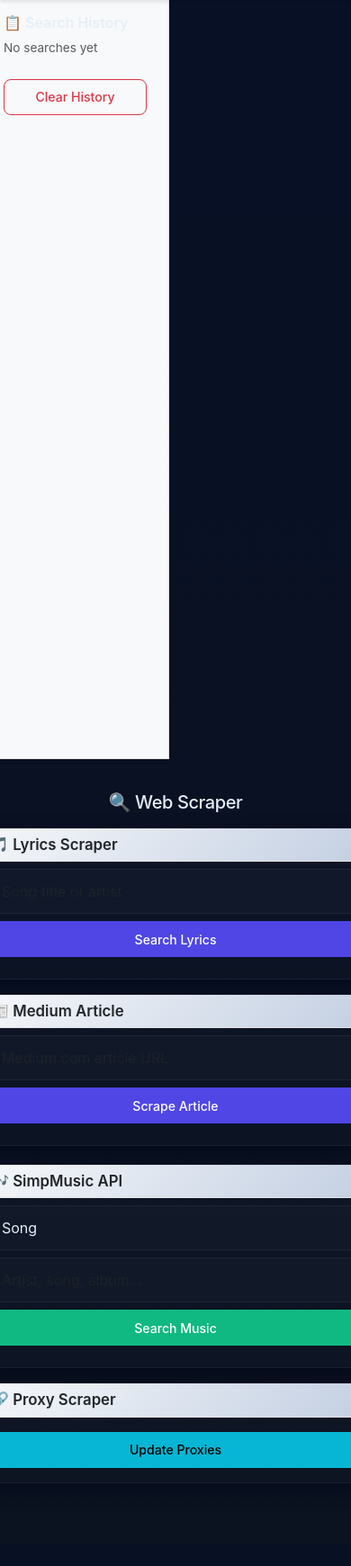
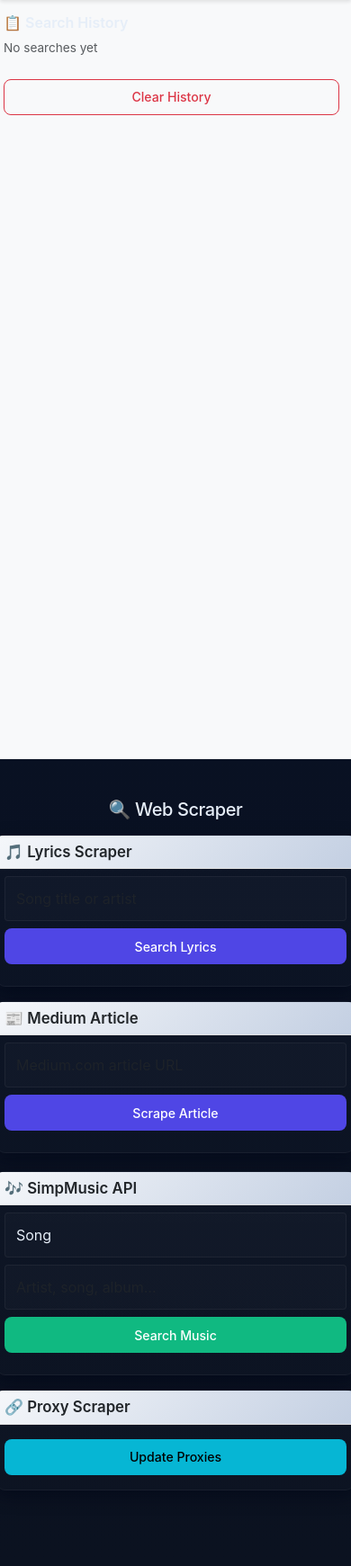
Before and after one commit to vincent0-ai/scrapper, a Flask app: page / in a window 390 px wide; the page is wider, and only the part inside the window is pictured. Shown: the part 62-1803 px from the top of that part at 90% size. Before the commit the page ends 1711 px from the top of that part, so only its background shows below. Run offline with Flask 3, Linux system fonts and the light colour scheme; data that the repository does not hold is empty.

Commit message:
Implement fixed sidebar layout with responsive adjustments for main content

```diff
--- a/static/styles.css
+++ b/static/styles.css
@@ -172,3 +172,23 @@ input.form-control, select.form-select{
     .card-header .d-flex.flex-md-row{ flex-direction: column !important; }
     .col-md-2{ flex: 0 0 200px; max-width: 200px; }
 }
+
+/* Layout: fixed sidebar + flexible main content */
+.sidebar-fixed{
+    flex: 0 0 260px;
+    max-width: 260px;
+    min-width: 220px;
+}
+.main-fluid{
+    flex: 1 1 auto;
+    min-width: 0; /* allow children to shrink properly */
+}
+
+/* Ensure the row uses flex and doesn't wrap sidebar unexpectedly */
+.container-fluid > .row{ display:flex; }
+
+/* Responsive: stack sidebar above main on small screens */
+@media (max-width: 767px){
+    .sidebar-fixed{ flex: 0 0 100%; max-width: 100%; border-right: none; border-bottom: 1px solid rgba(0,0,0,0.06); }
+    .main-fluid{ flex: 0 0 100%; max-width: 100%; }
+}
--- a/templates/base.html
+++ b/templates/base.html
@@ -39,8 +39,8 @@
     </nav>
     <div class="container-fluid">
       <div class="row">
-        <!-- Sidebar with Search History -->
-        <div class="col-md-2 bg-light p-3" style="min-height: 100vh; border-right: 1px solid #ddd;">
+        <!-- Sidebar with Search History (fixed width) -->
+        <div class="sidebar-fixed bg-light p-3" style="min-height: 100vh; border-right: 1px solid #ddd;">
           <div class="sidebar-content">
             <h5 class="mb-2">📋 Search History</h5>
             <div id="search-history" class="mt-2">
@@ -49,9 +49,9 @@
             <button class="btn btn-sm btn-outline-danger mt-2 w-100" id="clear-history-btn">Clear History</button>
           </div>
         </div>
-        <!-- Main Content -->
-        <div class="col-md-10">
-            {% block content %}{% endblock %}
+        <!-- Main Content (flexible) -->
+        <div class="main-fluid p-3">
+          {% block content %}{% endblock %}
         </div>
       </div>
     </div>
@@ -126,6 +126,14 @@
       }
 
       function repeatSearch(type, query) {
+        // If the favorites modal is open, close it to reveal results
+        try{
+          const favEl = document.getElementById('favoritesModal');
+          if (favEl){
+            const bs = bootstrap.Modal.getInstance(favEl) || new bootstrap.Modal(favEl);
+            bs.hide();
+          }
+        }catch(e){ /* ignore if bootstrap not available */ }
         // Perform the same AJAX submission as index.js so we don't trigger a full page reload.
         let form, input, url;
         if (type === 'lyrics'){
```
